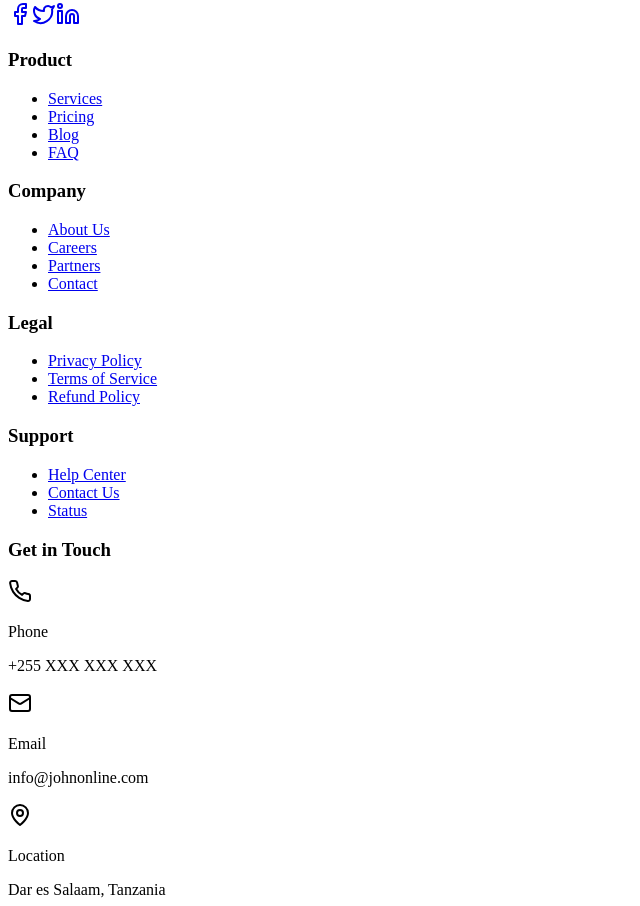
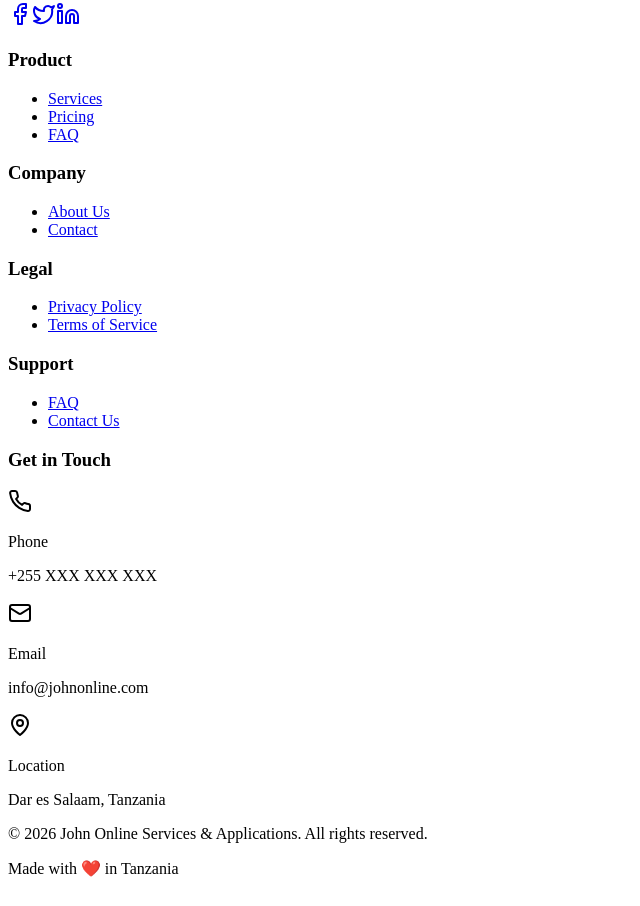
Before and after one commit to johncharlessarwi-dot/john-online-services-1111111111, a Next.js app: page / in a window 1280 px wide. Shown: the part 3360-4266 px from the top of the page, without its empty margins (0-640 px from the left). Built offline with nearby package versions, Linux system fonts and the light colour scheme.

Commit message:
fix(nav): remove unavailable footer destinations

```diff
--- a/components/footer.tsx
+++ b/components/footer.tsx
@@ -17,24 +17,19 @@ export function Footer() {
     Product: [
       { label: "Services", href: "/services" },
       { label: "Pricing", href: "/pricing" },
-      { label: "Blog", href: "/blog" },
       { label: "FAQ", href: "/faq" },
     ],
     Company: [
       { label: "About Us", href: "/about" },
-      { label: "Careers", href: "/careers" },
-      { label: "Partners", href: "/partners" },
       { label: "Contact", href: "/contact" },
     ],
     Legal: [
       { label: "Privacy Policy", href: "/privacy" },
       { label: "Terms of Service", href: "/terms" },
-      { label: "Refund Policy", href: "/refund-policy" },
     ],
     Support: [
-      { label: "Help Center", href: "/help-center" },
+      { label: "FAQ", href: "/faq" },
       { label: "Contact Us", href: "/contact" },
-      { label: "Status", href: "#" },
     ],
   };
 
```
